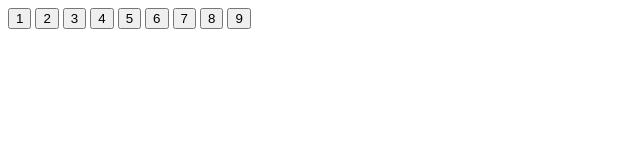
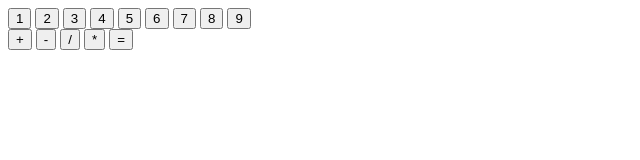
Before and after one commit to sweatylolz/calc, a plain HTML site: page index.html in a window 1280 px wide. Shown: the whole page, without its empty margins (0-640 px from the left). Drawn offline with Linux system fonts and the light colour scheme.

Commit message:
add operator buttons and seperate numbers and operatorsinto different divs

```diff
--- a/index.html
+++ b/index.html
@@ -11,6 +11,7 @@
   <body>
 
     <div id="caclulator">
+        <div id="numbers">
         <button id="one">1</button>
         <button id="two">2</button>
         <button id="three">3</button>
@@ -20,6 +21,16 @@
         <button id="seven">7</button>
         <button id="eight">8</button>
         <button id="nine">9</button>
+        </div>
+
+        <div id="operators">
+        <button id="add">+</button>
+        <button id="subtract">-</button>
+        <button id="divide">/</button>
+        <button id="multiply">*</button>
+        <button id="equals">=</button>
+        </div>
+
     </div>
 
 	<script type="text/javascript" src="script.js"></script>
```
